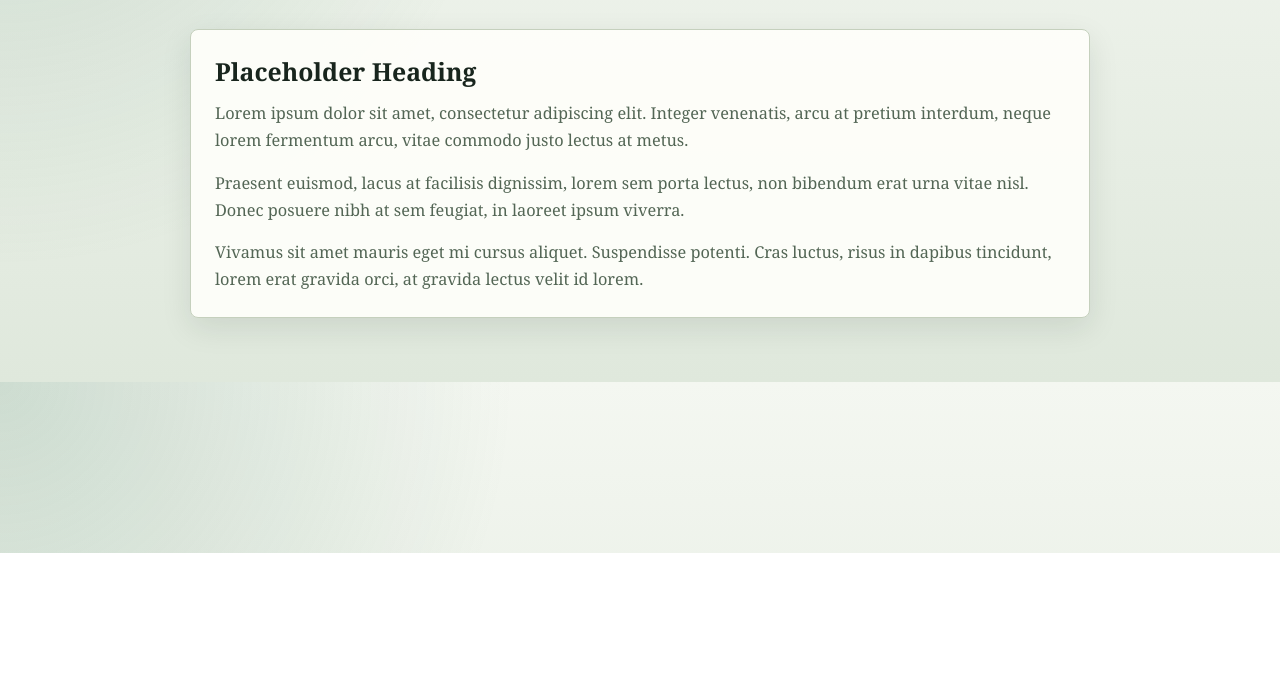
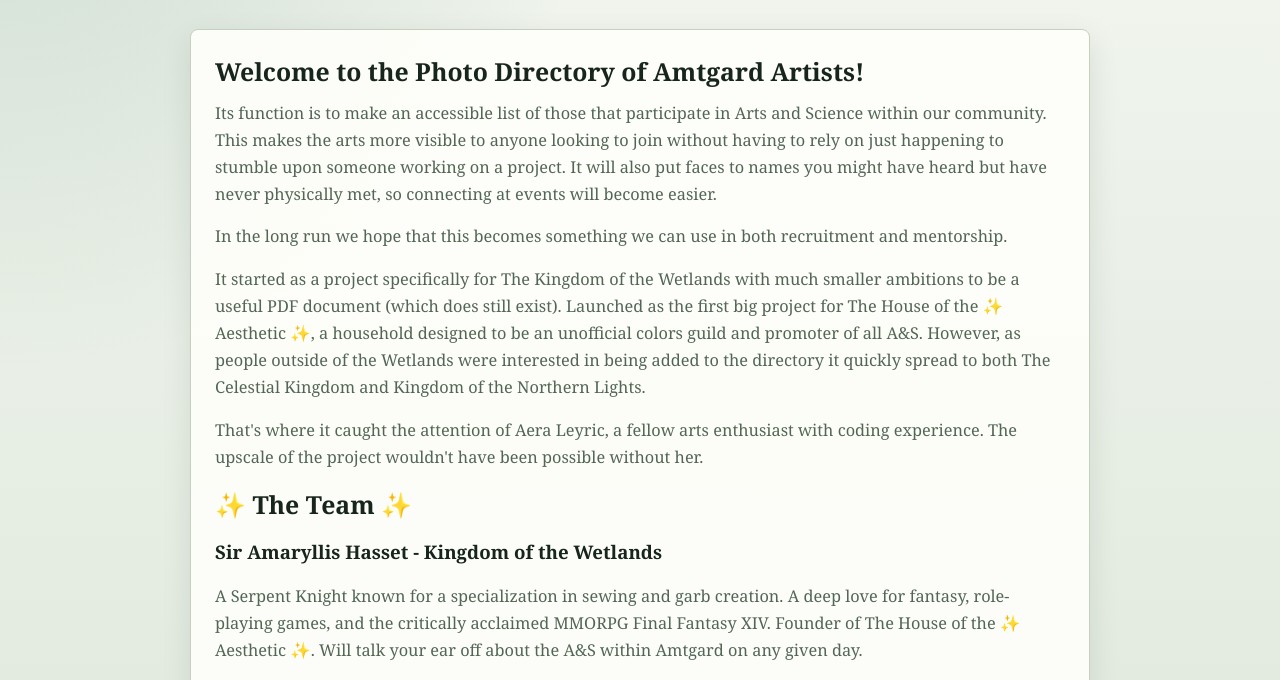
Before and after one commit to Mach-2/LARParts, an Astro site: page /about in a window 1280 px wide. Shown: the part 247-927 px from the top of the page. Before the commit the page ends 800 px from the top, so only its background shows below. Built offline with nearby package versions, Linux system fonts and the light colour scheme; Astro itself is replaced by a stand-in of ours.

Commit message:
replace about page placeholder text

```diff
--- a/src/pages/about.astro
+++ b/src/pages/about.astro
@@ -25,22 +25,33 @@ import "../styles/theme.css";
 			</section>
 
 			<section class="content-panel">
-				<h2>Placeholder Heading</h2>
+				<h2>Welcome to the Photo Directory of Amtgard Artists! </h2>
 				<p>
-					Lorem ipsum dolor sit amet, consectetur adipiscing elit. Integer
-					venenatis, arcu at pretium interdum, neque lorem fermentum arcu, vitae
-					commodo justo lectus at metus.
+					Its function is to make an accessible list of those that participate in Arts and Science within our community. This makes the arts more visible to anyone looking to join without having to rely on just happening to stumble upon someone working on a project. It will also put faces to names you might have heard but have never physically met, so connecting at events will become easier.
+
 				</p>
 				<p>
-					Praesent euismod, lacus at facilisis dignissim, lorem sem porta lectus,
-					non bibendum erat urna vitae nisl. Donec posuere nibh at sem feugiat,
-					in laoreet ipsum viverra.
+					In the long run we hope that this becomes something we can use in both recruitment and mentorship.
 				</p>
 				<p>
-					Vivamus sit amet mauris eget mi cursus aliquet. Suspendisse potenti.
-					Cras luctus, risus in dapibus tincidunt, lorem erat gravida orci, at
-					gravida lectus velit id lorem.
+					It started as a project specifically for The Kingdom of the Wetlands with much smaller ambitions to be a useful PDF document (which does still exist). Launched as the first big project for The House of the ✨️ Aesthetic ✨️, a household designed to be an unofficial colors guild and promoter of all A&S. However, as people outside of the Wetlands were interested in being added to the directory it quickly spread to both The Celestial Kingdom and Kingdom of the Northern Lights.
 				</p>
+				<p>
+				That's where it caught the attention of Aera Leyric, a fellow arts enthusiast with coding experience. The upscale of the project wouldn't have been possible without her.
+				</p>
+
+				<h2>  ✨️ The Team ✨️</h2>
+				<h3> Sir Amaryllis Hasset - Kingdom of the Wetlands</h3>
+				<p>
+				A Serpent Knight known for a specialization in sewing and garb creation. A deep love for fantasy, role-playing games, and the critically acclaimed MMORPG Final Fantasy XIV. Founder of The House of the ✨️ Aesthetic ✨️. Will talk your ear off about the A&S within Amtgard on any given day.
+				</p>
+
+				<h3> Lady Aera Leyric - Principality of the Painted Skies</h3>
+				<p>
+				Aera is a lover of textiles - fabric, yarn, spinning, weaving, sewing, knitting, crocheting, or other textile arts waiting to be mastered. Outside of Amtgard, she currently works as a computer programmer, and is so excited to have an opportunity where her professional experience can intersect with A&S.
+				</p>
+
+
 			</section>
 		</main>
 	</body>
```
